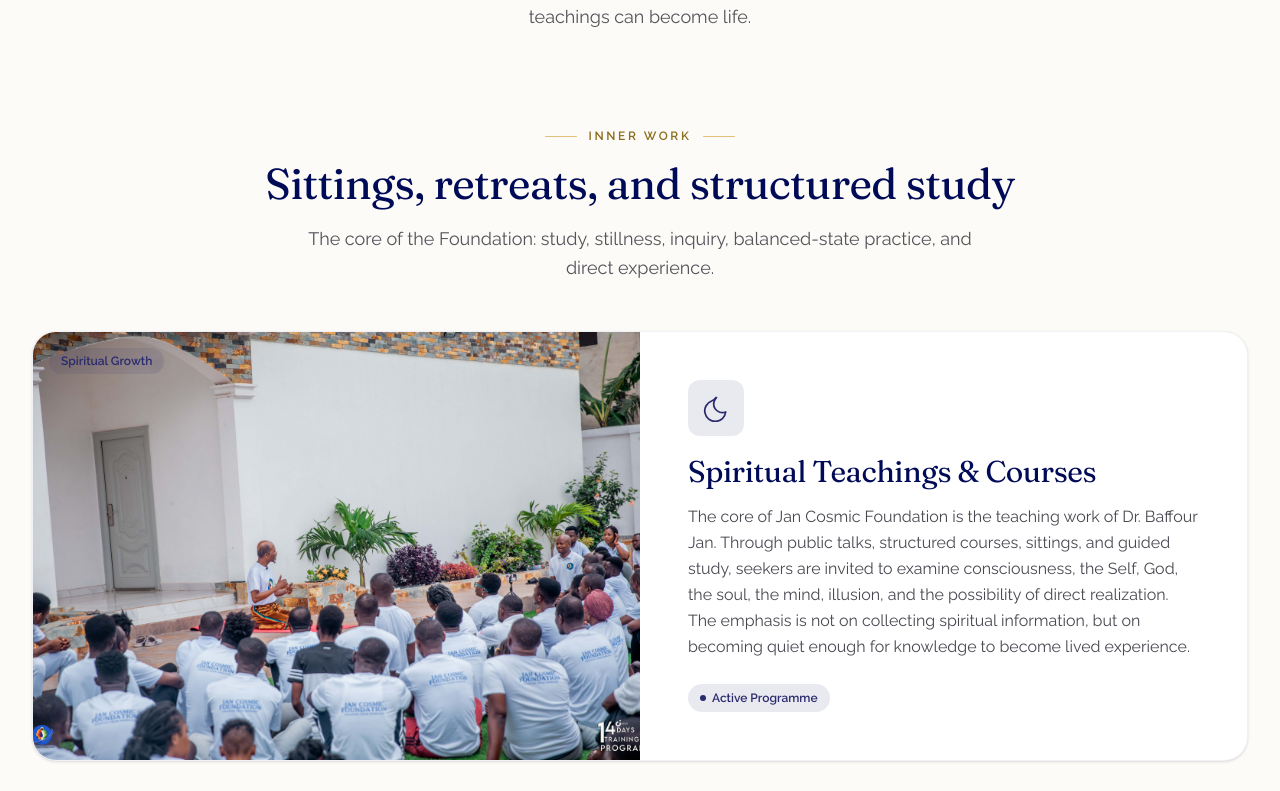
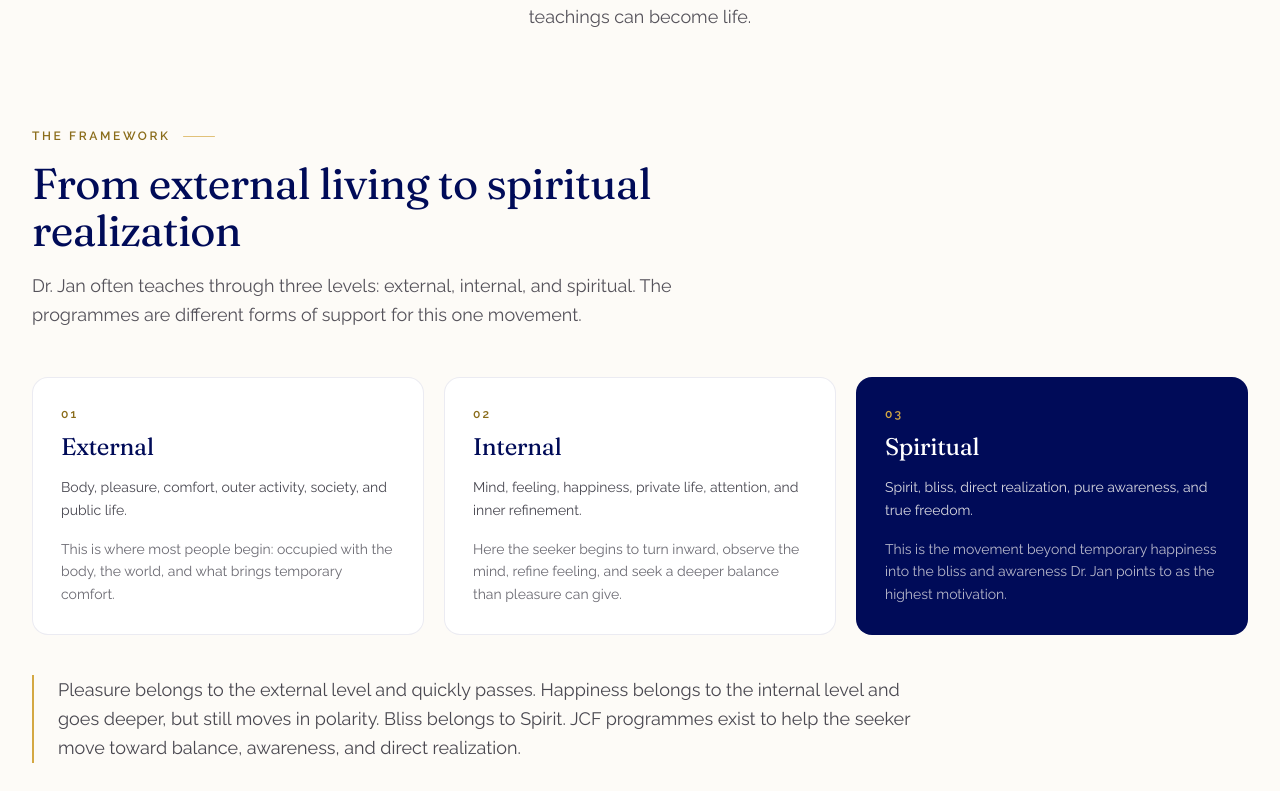
Before and after one commit to janprince/jancosmicfoundation, a Next.js app: page /programs in a window 1280 px wide. Shown: the part 669-1460 px from the top of the page. Built offline with nearby package versions, Linux system fonts and the light colour scheme; no server answers.

Commit message:
Add JCF spiritual framework copy

```diff
--- a/src/app/about/mission-vision/page.tsx
+++ b/src/app/about/mission-vision/page.tsx
@@ -120,6 +120,30 @@ export default function MissionVisionPage() {
               aria-hidden="true"
             >
               &rdquo;
+            </div>
+          </div>
+        </div>
+      </section>
+
+      {/* Framework */}
+      <section className="py-14 sm:py-20" style={{ backgroundColor: '#FDFBF7' }}>
+        <div className="max-w-5xl mx-auto px-4 sm:px-6 lg:px-8">
+          <div className="grid grid-cols-1 lg:grid-cols-[0.85fr_1.15fr] gap-8 lg:gap-12 items-center">
+            <SectionHeader
+              label="The movement"
+              title="From pleasure, to happiness, to bliss"
+              subtitle="The mission is practical because the journey is practical: the seeker is helped to move from external dependence into inner balance, then toward direct spiritual realization."
+              align="left"
+            />
+            <div className="rounded-2xl p-7 sm:p-8" style={{ backgroundColor: '#F2EFE9', border: '1px solid rgba(0,11,88,0.08)' }}>
+              <p className="text-base leading-relaxed" style={{ color: '#1c1a26cc' }}>
+                In this framework, pleasure is external and short-lived.
+                Happiness is internal and deeper, but still changes. Bliss
+                belongs to Spirit. JCF&rsquo;s teachings, retreats, counselling,
+                healing, organic food work, centres, and service are different
+                supports for the same movement toward awareness and
+                self-realization.
+              </p>
             </div>
           </div>
         </div>
--- a/src/app/about/page.tsx
+++ b/src/app/about/page.tsx
@@ -108,6 +108,25 @@ export default async function AboutPage() {
               />
             </div>
           </div>
+        </div>
+      </section>
+
+      {/* Spiritual Framework */}
+      <section className="py-14 sm:py-20" style={{ backgroundColor: '#000B58' }}>
+        <div className="max-w-5xl mx-auto px-4 sm:px-6 lg:px-8">
+          <SectionHeader
+            label="How the path is understood"
+            title="External, internal, spiritual"
+            subtitle="Dr. Jan often frames the journey as a movement from external living, into inner refinement, and then into spiritual realization."
+            light
+          />
+          <p className="mt-8 max-w-3xl mx-auto text-base sm:text-lg leading-relaxed text-center" style={{ color: 'rgba(253,251,247,0.86)' }}>
+            The external level concerns the body, comfort, pleasure, and public
+            life. The internal level concerns the mind, feeling, happiness, and
+            private refinement. The spiritual level concerns Spirit, bliss,
+            awareness, and direct realization. JCF exists to support this
+            movement with teaching, practice, service, and community.
+          </p>
         </div>
       </section>
 
--- a/src/app/page.tsx
+++ b/src/app/page.tsx
@@ -26,6 +26,19 @@ export default function HomePage() {
 
       {/* 2 — Who this is */}
       <AboutSnippet />
+
+      {/* 2.5 — Core framework */}
+      <section className="bg-white py-12">
+        <div className="mx-auto max-w-5xl px-5 sm:px-8 lg:px-12">
+          <ScrollReveal animation="fade-up">
+            <p className="mx-auto max-w-3xl text-center text-base leading-relaxed text-[#1c1a26]/78 sm:text-lg">
+              JCF supports the seeker&rsquo;s movement from external living into
+              inner refinement, and from inner refinement into spiritual
+              realization.
+            </p>
+          </ScrollReveal>
+        </div>
+      </section>
 
       {/* 3 — For the first-time seeker */}
       <Pathways />
--- a/src/app/programs/page.tsx
+++ b/src/app/programs/page.tsx
@@ -18,6 +18,27 @@ const categoryColors: Record<string, { bg: string; text: string }> = {
   community: { bg: 'rgba(0,11,88,0.08)', text: '#000B58' },
   humanitarian: { bg: 'rgba(192,80,33,0.1)', text: '#C05021' },
 };
+
+const frameworkLevels = [
+  {
+    name: 'External',
+    focus: 'Body, pleasure, comfort, outer activity, society, and public life.',
+    movement:
+      'This is where most people begin: occupied with the body, the world, and what brings temporary comfort.',
+  },
+  {
+    name: 'Internal',
+    focus: 'Mind, feeling, happiness, private life, attention, and inner refinement.',
+    movement:
+      'Here the seeker begins to turn inward, observe the mind, refine feeling, and seek a deeper balance than pleasure can give.',
+  },
+  {
+    name: 'Spiritual',
+    focus: 'Spirit, bliss, direct realization, pure awareness, and true freedom.',
+    movement:
+      'This is the movement beyond temporary happiness into the bliss and awareness Dr. Jan points to as the highest motivation.',
+  },
+];
 
 const iconMap: Record<string, React.ReactNode> = {
   lotus: (
@@ -79,6 +100,59 @@ export default async function ProgramsPage() {
             title="Different forms, one inner work"
             subtitle="The Foundation supports spiritual study, balanced practice, outreach teachers, healing and counselling, organic farms, media, and children's work so the teachings can become life."
           />
+        </div>
+      </section>
+
+      {/* Framework */}
+      <section className="pb-16 sm:pb-24" style={{ backgroundColor: '#FDFBF7' }}>
+        <div className="max-w-7xl mx-auto px-4 sm:px-6 lg:px-8">
+          <div className="max-w-3xl mb-12">
+            <SectionHeader
+              label="The framework"
+              title="From external living to spiritual realization"
+              subtitle="Dr. Jan often teaches through three levels: external, internal, and spiritual. The programmes are different forms of support for this one movement."
+              align="left"
+            />
+          </div>
+
+          <div className="grid grid-cols-1 md:grid-cols-3 gap-5">
+            {frameworkLevels.map((level, index) => (
+              <div
+                key={level.name}
+                className="rounded-2xl p-7"
+                style={{
+                  backgroundColor: index === 2 ? '#000B58' : '#ffffff',
+                  border: '1px solid rgba(0,11,88,0.08)',
+                  color: index === 2 ? '#FDFBF7' : '#1c1a26',
+                }}
+              >
+                <p
+                  className="text-xs font-semibold uppercase tracking-[0.18em] mb-3"
+                  style={{ color: index === 2 ? '#D4A843' : '#8a6c1a' }}
+                >
+                  {String(index + 1).padStart(2, '0')}
+                </p>
+                <h3 className="display text-2xl mb-4" style={{ color: index === 2 ? '#ffffff' : '#000B58' }}>
+                  {level.name}
+                </h3>
+                <p className="text-sm leading-relaxed mb-4" style={{ color: index === 2 ? 'rgba(253,251,247,0.86)' : '#1c1a26cc' }}>
+                  {level.focus}
+                </p>
+                <p className="text-sm leading-relaxed" style={{ color: index === 2 ? 'rgba(253,251,247,0.72)' : '#1c1a26a6' }}>
+                  {level.movement}
+                </p>
+              </div>
+            ))}
+          </div>
+
+          <div className="mt-10 max-w-4xl border-l-2 border-[#D4A843] pl-6">
+            <p className="text-base sm:text-lg leading-relaxed" style={{ color: '#1c1a26cc' }}>
+              Pleasure belongs to the external level and quickly passes. Happiness
+              belongs to the internal level and goes deeper, but still moves in
+              polarity. Bliss belongs to Spirit. JCF programmes exist to help the
+              seeker move toward balance, awareness, and direct realization.
+            </p>
+          </div>
         </div>
       </section>
 
```
